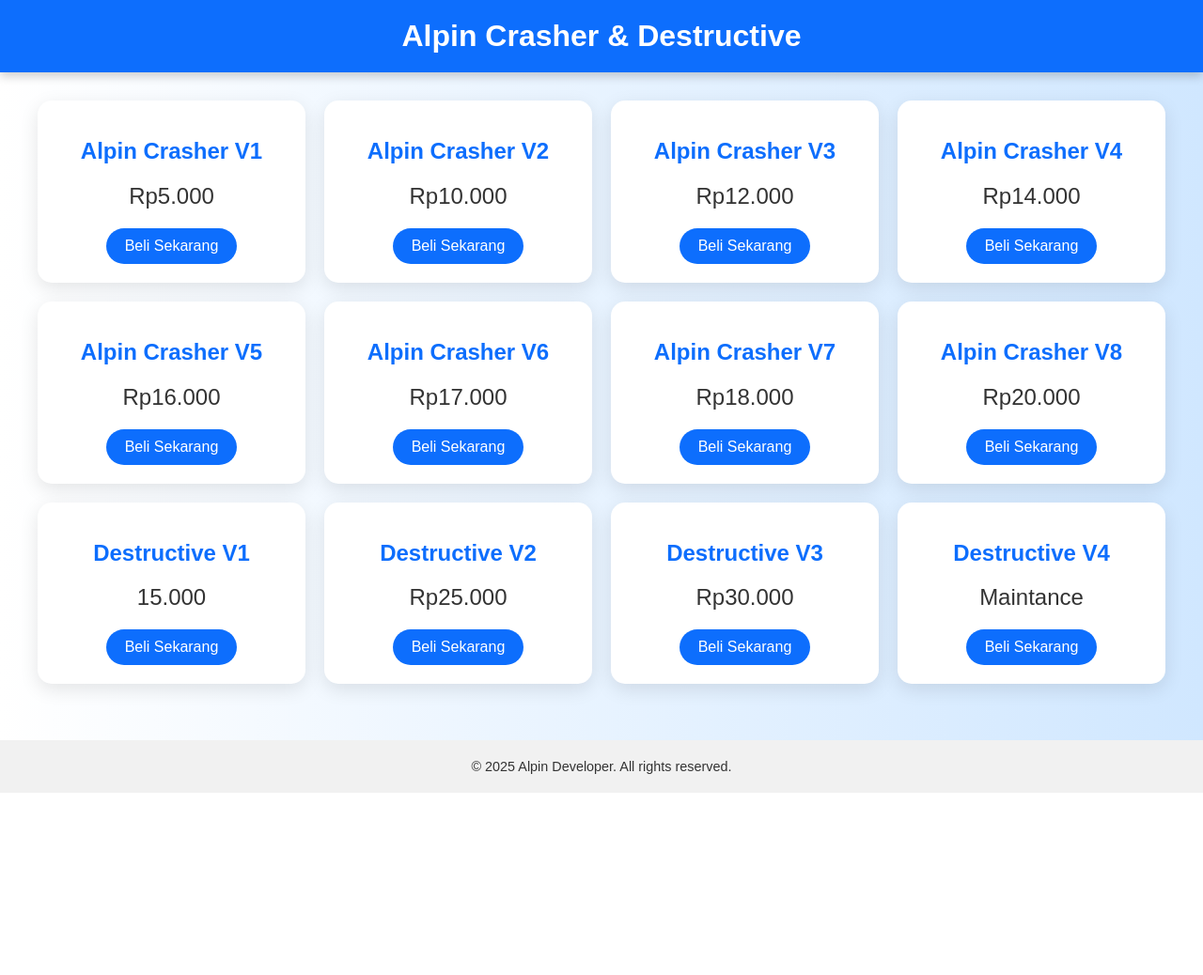
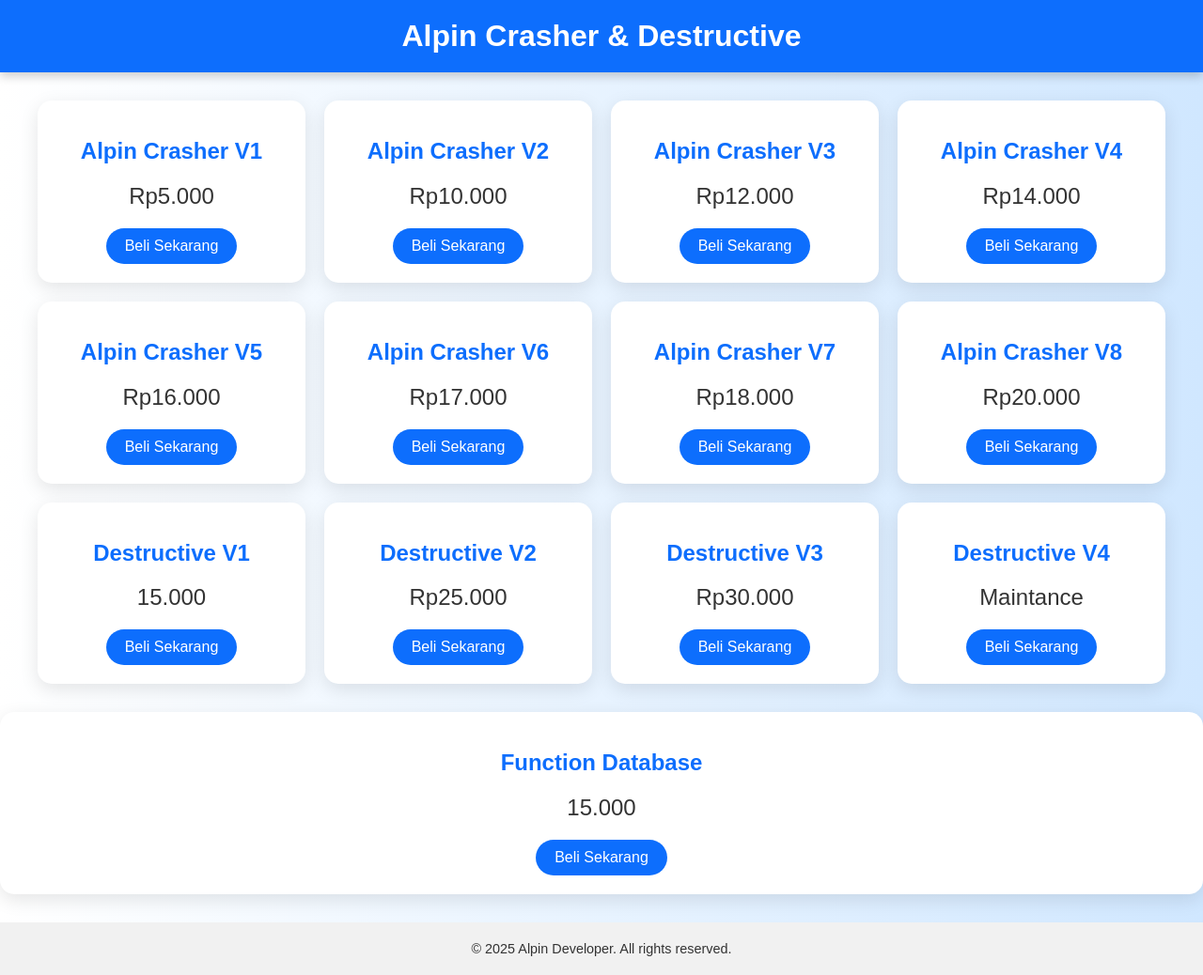
Before and after one commit to ALxyz572/websitescript, a plain HTML site: page index.html in a window 1280 px wide. Shown: the whole page at 94% size. Before the commit the page ends 844 px from the top, so only its background shows below. Drawn offline with Linux system fonts and the light colour scheme.

Commit message:
Update index.html

```diff
--- a/index.html
+++ b/index.html
@@ -145,6 +145,12 @@
     <a class="buy-btn" href="https://wa.me/6287762544501?text=Halo%20saya%20mau%20beli%20Destructive%20V4">Beli Sekarang</a>
   </div>
 </div>
+  <div class="card">
+    <h2>Function Database</h2>
+    <p class="price">15.000</p>
+    <a class="buy-btn" href="http://lynk.id/alpincrasherdev/g2v5oyqoj97q/checkout">Beli Sekarang</a>
+  </div>
+</div>
 
 <footer>
   © 2025 Alpin Developer. All rights reserved.
```
